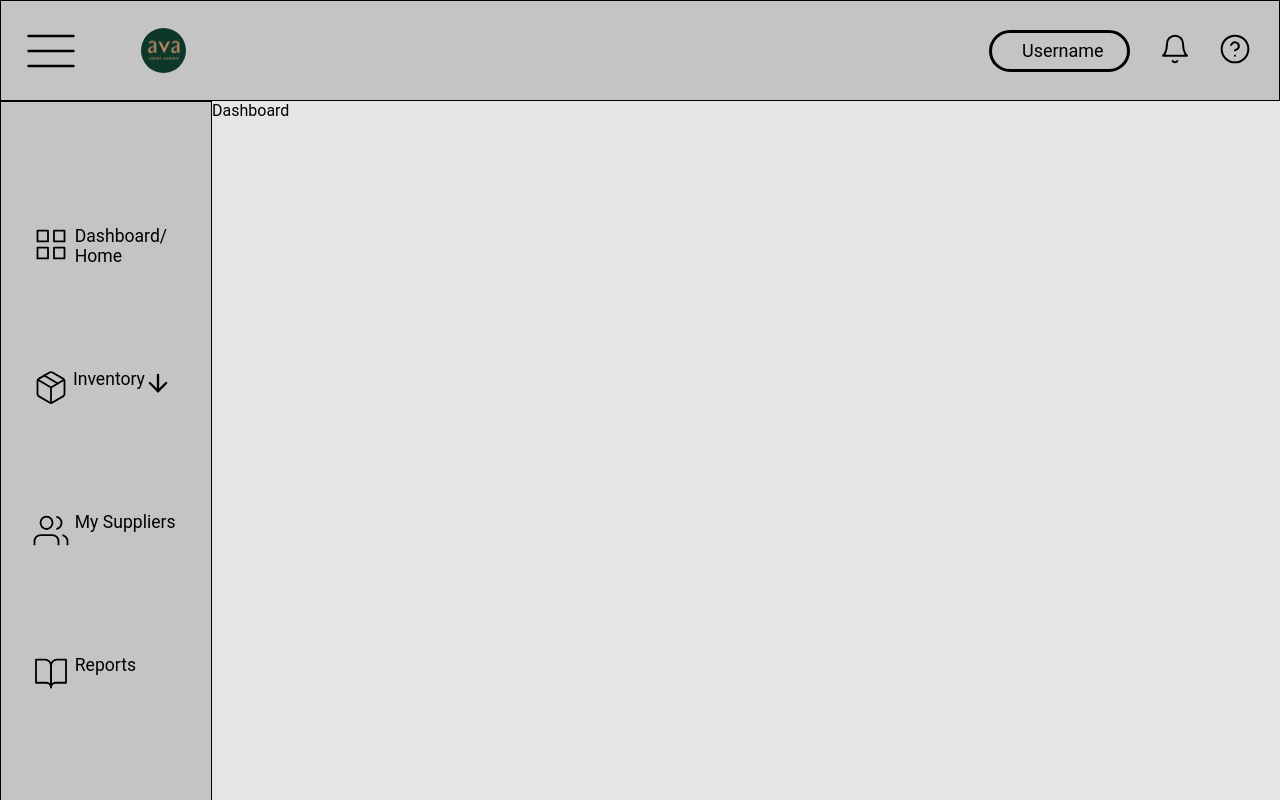
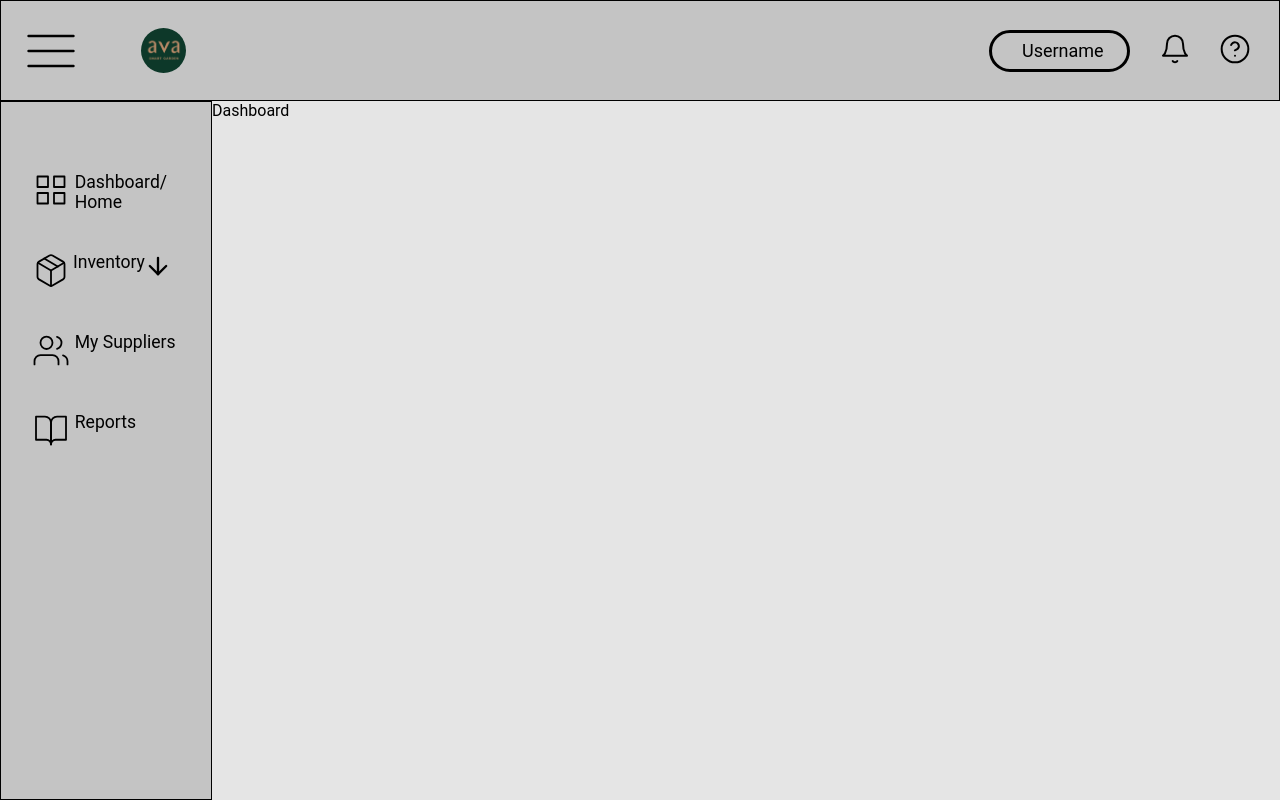
Before and after one commit to marcusgchan/avagrows-inventory-tracker-client, a React (Create React App) app: page / in a window 1280 px wide. Shown: the top 800 px of the page. Built offline with nearby package versions, Linux system fonts and the light colour scheme.

Commit message:
fixed the scroll on the page

```diff
--- a/src/components/styles/Layout.module.css
+++ b/src/components/styles/Layout.module.css
@@ -2,7 +2,7 @@
   display: grid;
   height: 100%;
   grid-template-columns: 212px 1fr;
-  grid-template-rows: 101px 1245px;
+  grid-template-rows: 101px 1fr;
   grid-template-areas:
     "header header"
     "nav section";
```
